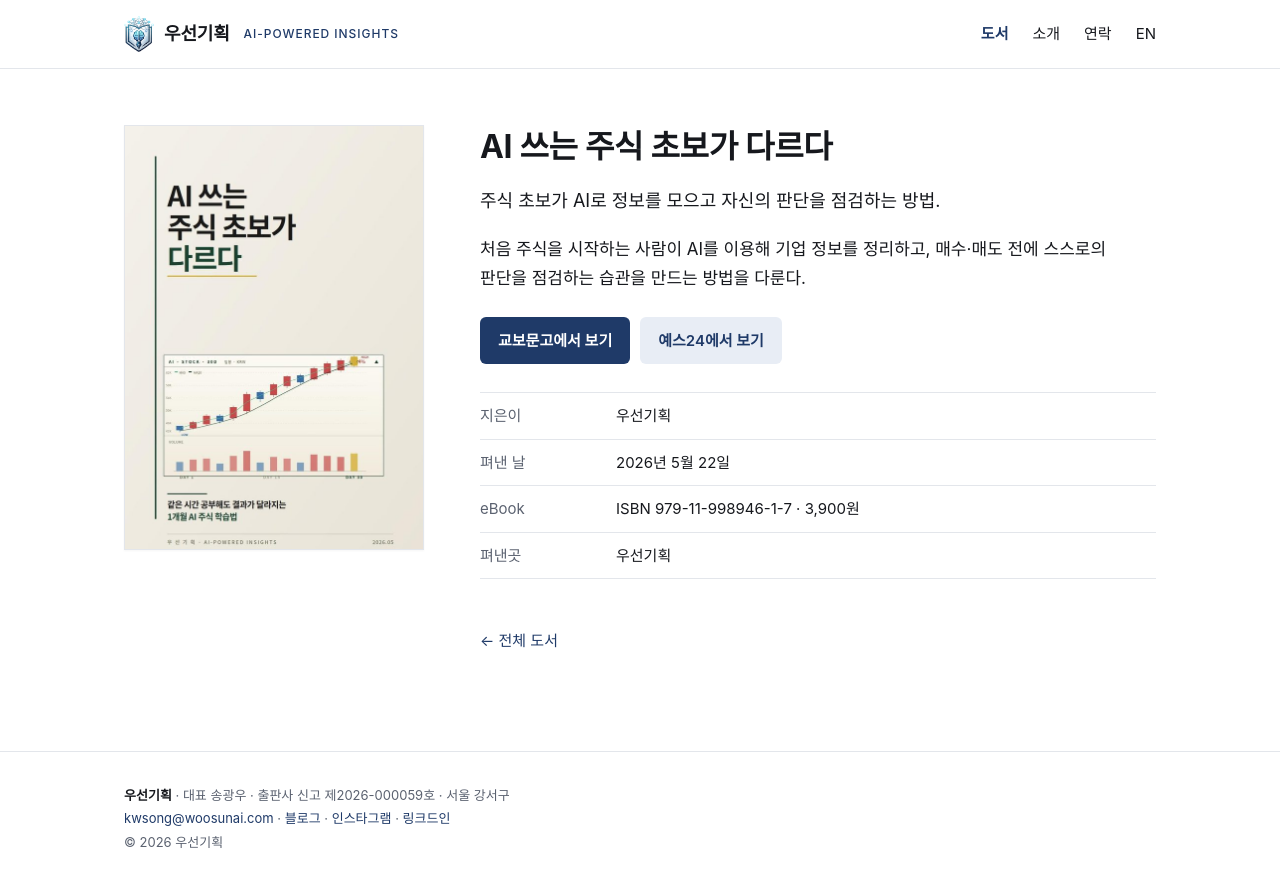
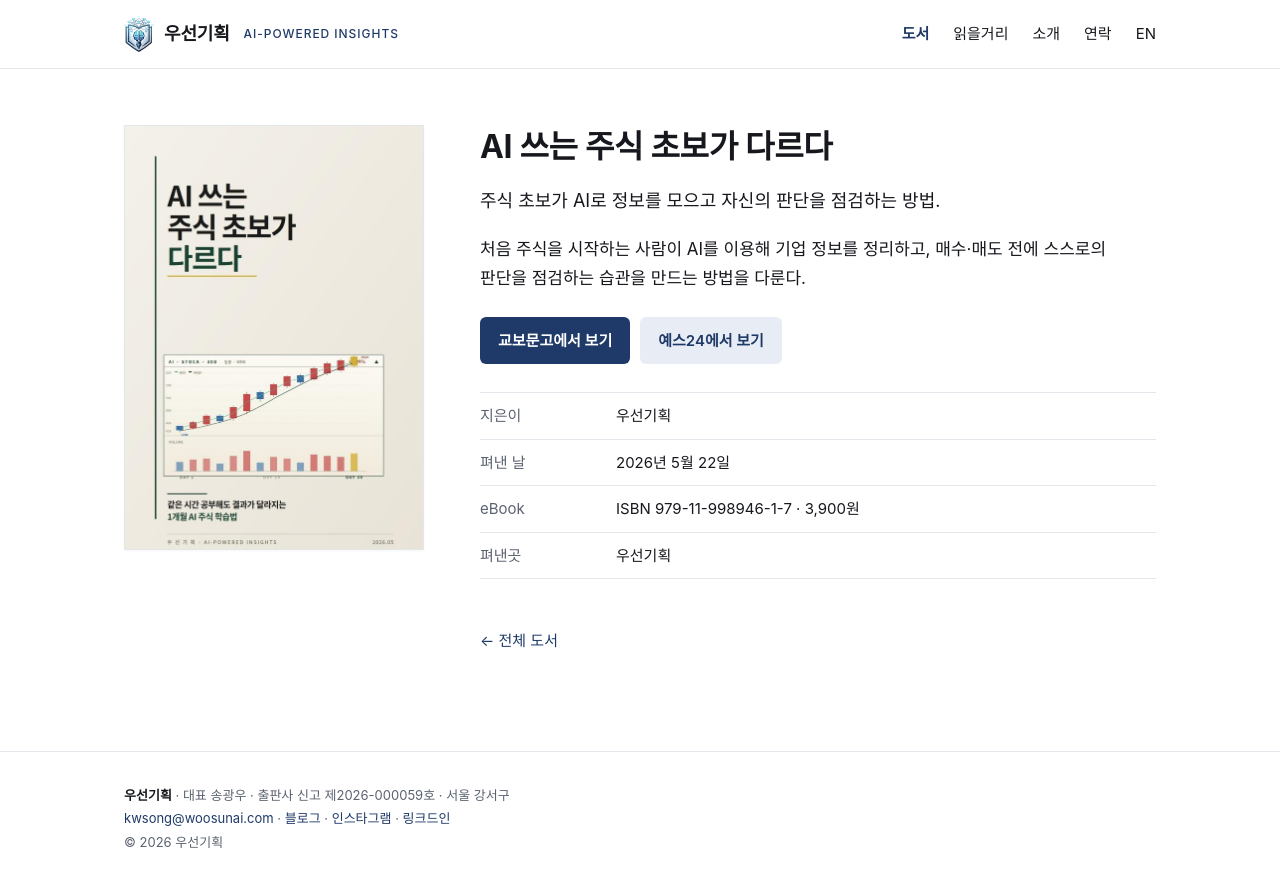
Before and after one commit to woosunplanning/woosunplanning-site, a plain HTML site: page books/ai-stock-beginner/index.html in a window 1280 px wide. Drawn offline with Linux system fonts and the light colour scheme; a web font is replaced by a local one.

Commit message:
Update index.html

```diff
--- a/books/ai-stock-beginner/index.html
+++ b/books/ai-stock-beginner/index.html
@@ -17,7 +17,7 @@
 <script type="application/ld+json">{"@context":"https://schema.org","@type":"Book","name":"AI 쓰는 주식 초보가 다르다","author":{"@type":"Organization","name":"우선기획"},"publisher":{"@id":"https://woosunai.com/#org","@type":"Organization","name":"우선기획"},"datePublished":"2026-05-22","inLanguage":"ko","image":"https://woosunai.com/assets/covers/vol2.jpg","url":"https://woosunai.com/books/ai-stock-beginner/","description":"주식 초보가 AI로 정보를 모으고 자신의 판단을 점검하는 방법.","workExample":[{"@type":"Book","bookFormat":"https://schema.org/EBook","isbn":"9791199894617"}]}</script>
 </head>
 <body>
-<header class="site-head"><div class="wrap"><a class="brand" href="/"><img src="/assets/img/logo.png" alt="" width="30" height="36">우선기획<small>AI-Powered Insights</small></a><nav class="nav" aria-label="주 메뉴"><a href="/books/" aria-current=page>도서</a><a href="/about/">소개</a><a href="/contact/">연락</a><a href="/en/">EN</a></nav></div></header>
+<header class="site-head"><div class="wrap"><a class="brand" href="/"><img src="/assets/img/logo.png" alt="" width="30" height="36">우선기획<small>AI-Powered Insights</small></a><nav class="nav" aria-label="주 메뉴"><a href="/books/" aria-current=page>도서</a><a href="/notes/">읽을거리</a><a href="/about/">소개</a><a href="/contact/">연락</a><a href="/en/">EN</a></nav></div></header>
 <main class="wrap">
 
 <article class="book">
```
